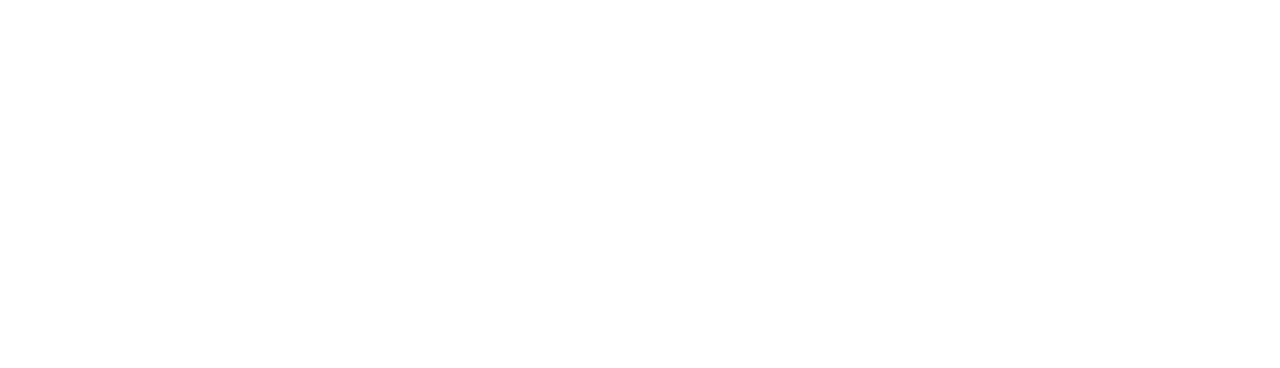
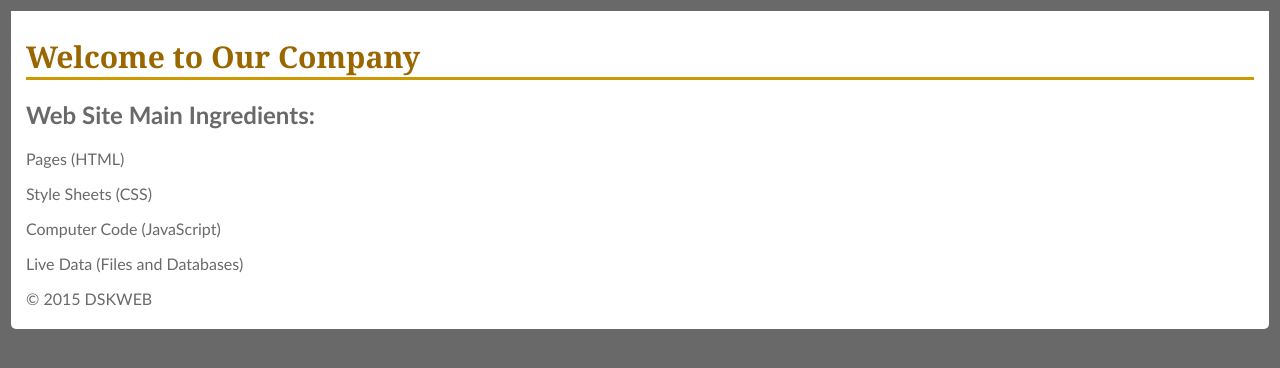
Before and after one commit to kamleshkc2002/WebPage_DSK, a plain HTML site: page dskweb/index.html in a window 1280 px wide. Drawn offline with Linux system fonts and the light colour scheme.

Commit message:
added initial JS Scripts

```diff
--- a/dskweb/index.html
+++ b/dskweb/index.html
@@ -1,10 +1,21 @@
 <!DOCTYPE html>
-<html lang="en">
-<head>
-    <meta charset="UTF-8">
-    <title>Just a random webpage</title>
-</head>
-<body>
+<html>
 
-</body>
+    <head>
+        <title>Our Company</title>
+        <link href="style.css" rel="stylesheet">
+    </head>
+
+    <body>
+        <div id="main">
+            <h1>Welcome to Our Company</h1>
+            <h2>Web Site Main Ingredients:</h2>
+                <p>Pages (HTML)</p>
+                <p>Style Sheets (CSS)</p>
+                <p>Computer Code (JavaScript)</p>
+                <p>Live Data (Files and Databases)</p>
+            <footer id="foot01"></footer>
+        </div>
+    <script src="scripts/script.js"></script>
+    </body>
 </html>
--- /dev/null
+++ b/dskweb/scripts/script.js
@@ -0,0 +1,5 @@
+/**
+ * Created by Kamlesh on 9/15/2015.
+ */
+document.getElementById("foot01").innerHTML =
+    "<p>&copy;  " + new Date().getFullYear() + " DSKWEB</p>";
--- /dev/null
+++ b/dskweb/style.css
@@ -0,0 +1,22 @@
+body {
+    font-family: "Trebuchet MS", Verdana, sans-serif;
+    font-size: 16px;
+    background-color: dimgrey;
+    color: #696969;
+    padding: 3px;
+}
+
+#main {
+    padding: 5px;
+    padding-left:  15px;
+    padding-right: 15px;
+    background-color: #ffffff;
+    border-radius: 0 0 5px 5px;
+}
+
+h1 {
+    font-family: Georgia, serif;
+    border-bottom: 3px solid #cc9900;
+    color: #996600;
+    font-size: 30px;
+}
```
Also changed, not shown: dskweb/about.html (added, +17 -0 lines).
